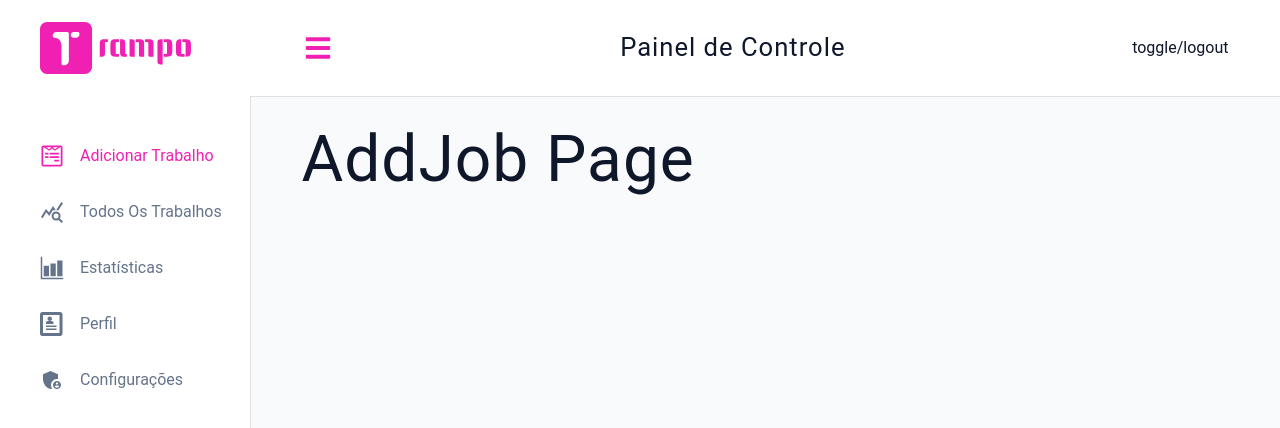
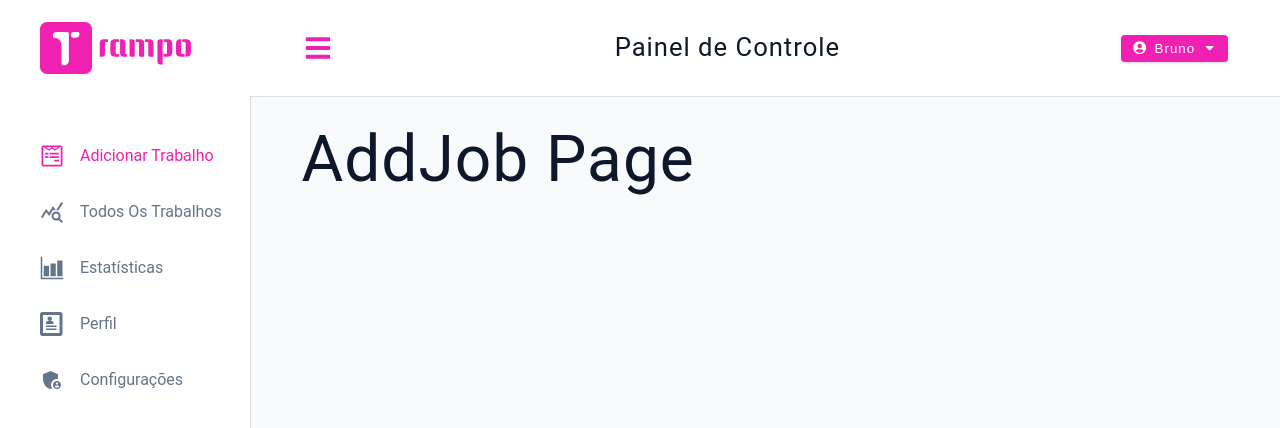
Before and after one commit to brseghese/sm-mern-stack-course, a React (Vite) app in the folder client/: page /dashboard in a window 1280 px wide. Shown: the top 428 px of the page. Built offline with nearby package versions, Linux system fonts and the light colour scheme.

Commit message:
client - logout container

```diff
--- /dev/null
+++ b/client/src/components/LogoutContainer.jsx
@@ -0,0 +1,30 @@
+import { FaUserCircle, FaCaretDown } from 'react-icons/fa';
+import Wrapper from '../assets/wrappers/LogoutContainer';
+import { useState } from 'react';
+import { useDashboardContext } from '../pages/DashboardLayout';
+
+const LogoutContainer = () => {
+  const [showLogout, setShowLogout] = useState(false);
+  const { user, logoutUser } = useDashboardContext();
+
+  return (
+    <Wrapper>
+      <button
+        type='button'
+        className='btn logout-btn'
+        onClick={() => setShowLogout(!showLogout)}
+      >
+        <FaUserCircle />
+        {user?.name}
+        <FaCaretDown />
+      </button>
+      <div className={showLogout ? 'dropdown show-dropdown' : 'dropdown'}>
+        <button type='button' className='dropdown-btn' onClick={logoutUser}>
+          sair
+        </button>
+      </div>
+    </Wrapper>
+  );
+};
+
+export default LogoutContainer;
--- a/client/src/components/Navbar.jsx
+++ b/client/src/components/Navbar.jsx
@@ -2,6 +2,7 @@
 import { FaBars } from 'react-icons/fa';
 import Logo from './Logo';
 import { useDashboardContext } from '../pages/DashboardLayout';
+import LogoutContainer from './LogoutContainer';
 
 const Navbar = () => {
   const { toggleSidebar } = useDashboardContext();
@@ -16,7 +17,9 @@
           <Logo />
           <h4 className='logo-text'>Painel de Controle</h4>
         </div>
-        <div className='btn-container'>toggle/logout</div>
+        <div className='btn-container'>
+          <LogoutContainer />
+        </div>
       </nav>
     </Wrapper>
   );
```
